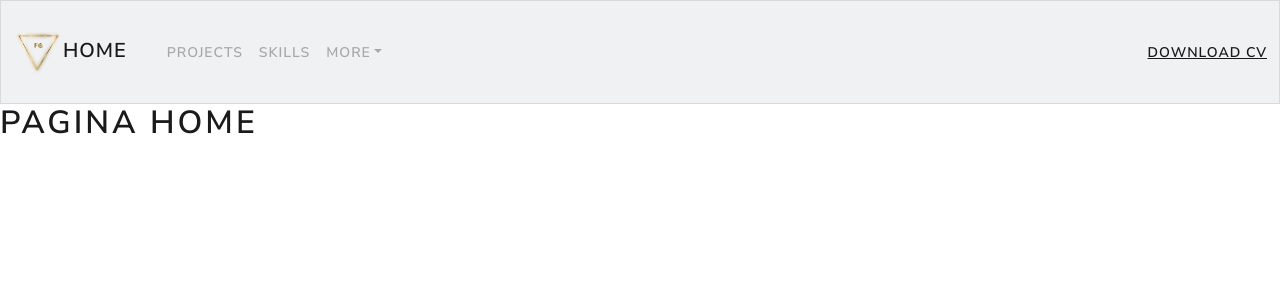
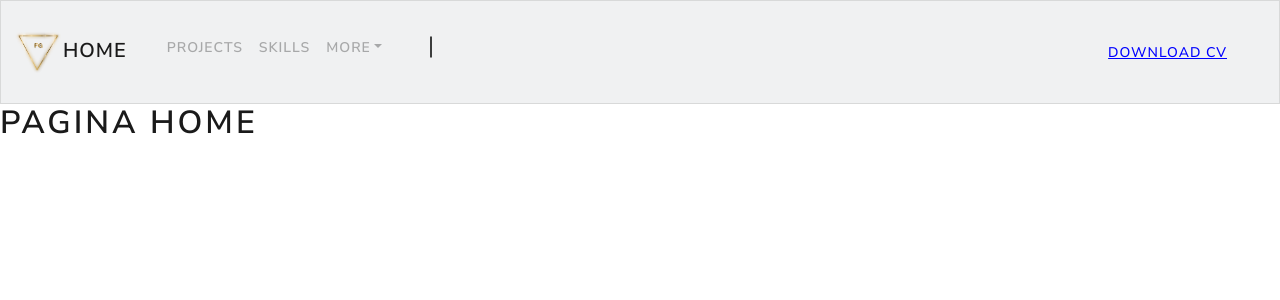
Before and after one commit to fabian1718/portafolio-fabian, a React (Vite) app: page /project in a window 1280 px wide. Shown: the top 300 px of the page. Built offline with nearby package versions, Linux system fonts and the light colour scheme.

Commit message:
navar estyle y resposive

```diff
--- a/src/components/TextAnimate.jsx
+++ b/src/components/TextAnimate.jsx
@@ -1,9 +1,10 @@
 import React from 'react';
+import '../styles/TextAnimate.css'
 
 const TextAnimate = () => {
     return (
         <div>
-
+            <p className="line anim-typewriter text-animate"><b>Fabian gonzalez </b> <span>Full-Stack</span></p>
         </div>
     );
 };
--- a/src/styles/Navbar.css
+++ b/src/styles/Navbar.css
@@ -0,0 +1,10 @@
+.download-cv-navbar {
+    padding: 10px 40px;
+    font-weight: 500;
+    color: blue;
+  }
+
+  .download-cv-navbar:hover {
+    cursor: pointer;
+    color: rgb(255, 123, 0);
+  }
--- a/src/styles/TextAnimate.css
+++ b/src/styles/TextAnimate.css
@@ -0,0 +1,51 @@
+.container-text-animate{
+    width: 100%;
+}
+.line {
+    position: relative;
+    top: 50%;
+    width: 16em;
+    margin: 0 auto;
+    border-right: 2px solid rgba(0, 0, 0, 0.75);
+    text-align: center;
+    white-space: nowrap;
+    overflow: hidden;
+    transform: translateY(-50%);
+    -webkit-transform: translateY(-50%);
+    -moz-transform: translateY(-50%);
+    -ms-transform: translateY(-50%);
+    -o-transform: translateY(-50%);
+}
+
+/*Animation*/
+.anim-typewriter {
+    animation: typewriter 4s steps(36) 1s 1 normal both,    blinkTextCursor 500ms steps(36) infinite normal;
+    -webkit-animation: typewriter 4s steps(36) 1s 1 normal both,    blinkTextCursor 500ms steps(36) infinite normal;
+}
+
+@keyframes typewriter {
+    from {
+          width: 0;
+    }
+    to {
+          width: 16em;
+    }
+}
+
+@keyframes blinkTextCursor {
+    from {
+          border-right-color: rgba(0, 0, 0, 0.75);
+    }
+    to {
+          border-right-color: transparent;
+    }
+}
+
+.text-animate{
+    margin-top: 10px;
+}
+
+.text-animate span {
+    font-size: xx-small;
+    color: rgb(255, 0, 0);
+  }
```
